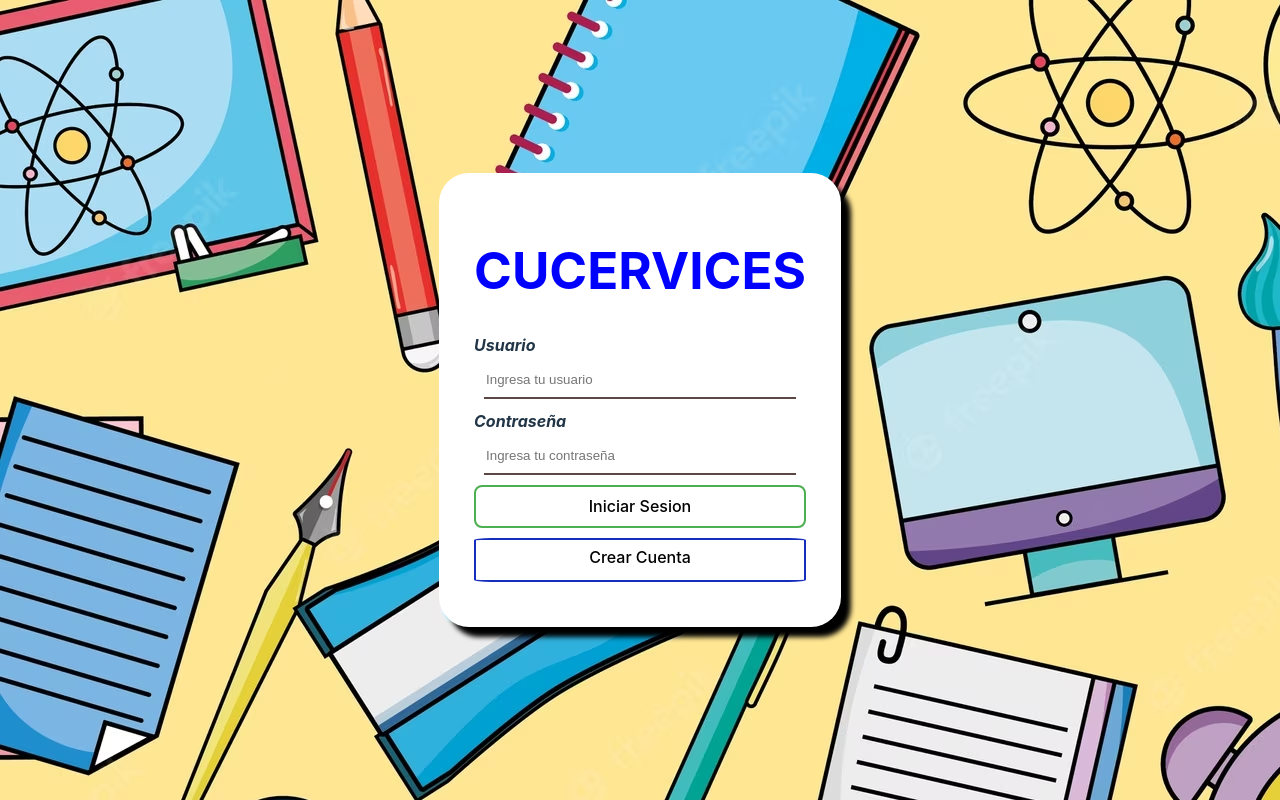
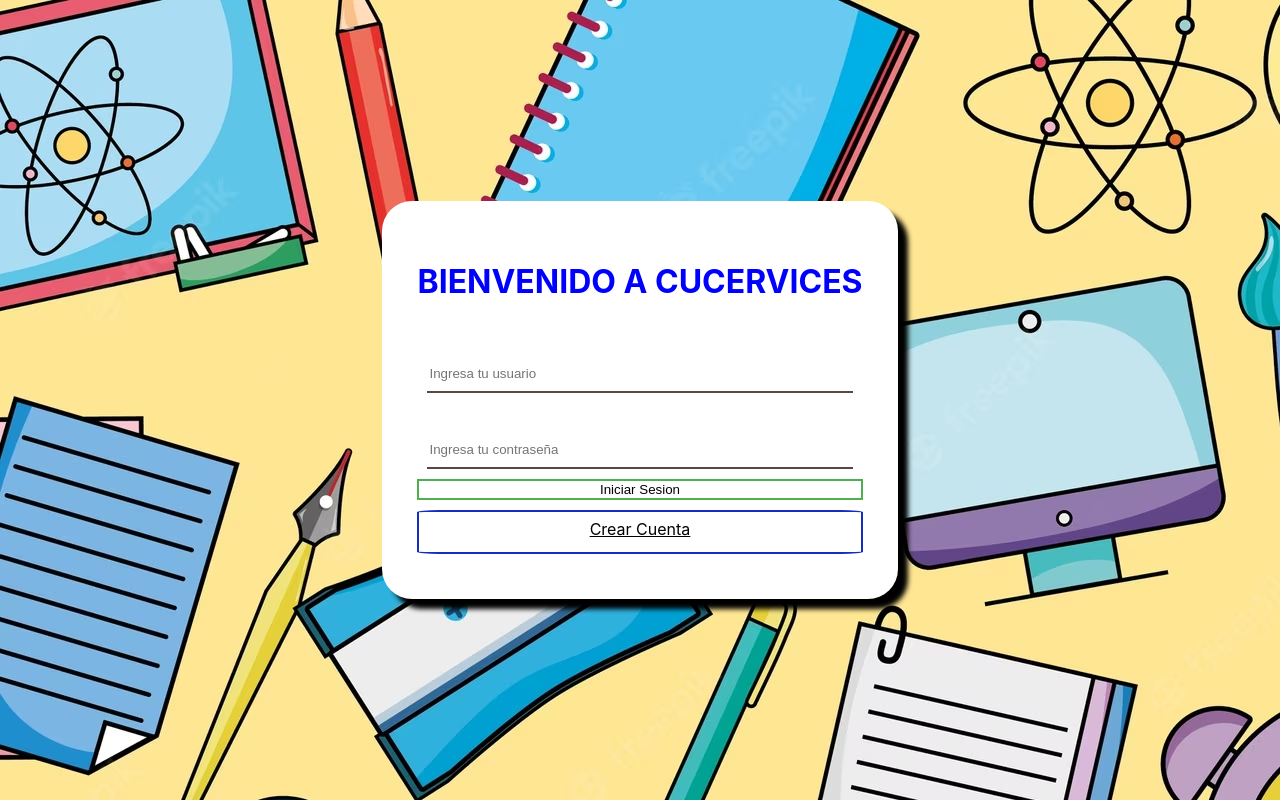
Before and after one commit to luisgmontes99/cucervices_vite, a React (Vite) app: page /login in a window 1280 px wide. Built offline with nearby package versions, Linux system fonts and the light colour scheme.

Commit message:
Ajustes de CSS

```diff
--- a/src/index.css
+++ b/src/index.css
@@ -10,57 +10,3 @@
   -webkit-font-smoothing: antialiased;
   -moz-osx-font-smoothing: grayscale;
 }
-
-a {
-  font-weight: 500;
-  color: #646cff;
-  text-decoration: inherit;
-}
-a:hover {
-  color: #535bf2;
-}
-
-body {
-  margin: 0;
-  display: flex;
-  place-items: center;
-  min-width: 320px;
-  min-height: 100vh;
-}
-
-h1 {
-  font-size: 3.2em;
-  line-height: 1.1;
-}
-
-button {
-  border-radius: 8px;
-  border: 1px solid transparent;
-  padding: 0.6em 1.2em;
-  font-size: 1em;
-  font-weight: 500;
-  font-family: inherit;
-  background-color: #1a1a1a;
-  cursor: pointer;
-  transition: border-color 0.25s;
-}
-button:hover {
-  border-color: #646cff;
-}
-button:focus,
-button:focus-visible {
-  outline: 4px auto -webkit-focus-ring-color;
-}
-
-@media (prefers-color-scheme: light) {
-  :root {
-    color: #213547;
-    background-color: #ffffff;
-  }
-  a:hover {
-    color: #747bff;
-  }
-  button {
-    background-color: #f9f9f9;
-  }
-}
--- a/src/pages/Login.jsx
+++ b/src/pages/Login.jsx
@@ -54,7 +54,7 @@
     <div className="App">
       <form onSubmit={handleSubmit}>
         <div className="box">
-          <h1>CUCERVICES</h1>
+          <h1>BIENVENIDO A CUCERVICES</h1>
           <div className="params">
             <label>Usuario</label>
             <input
```
